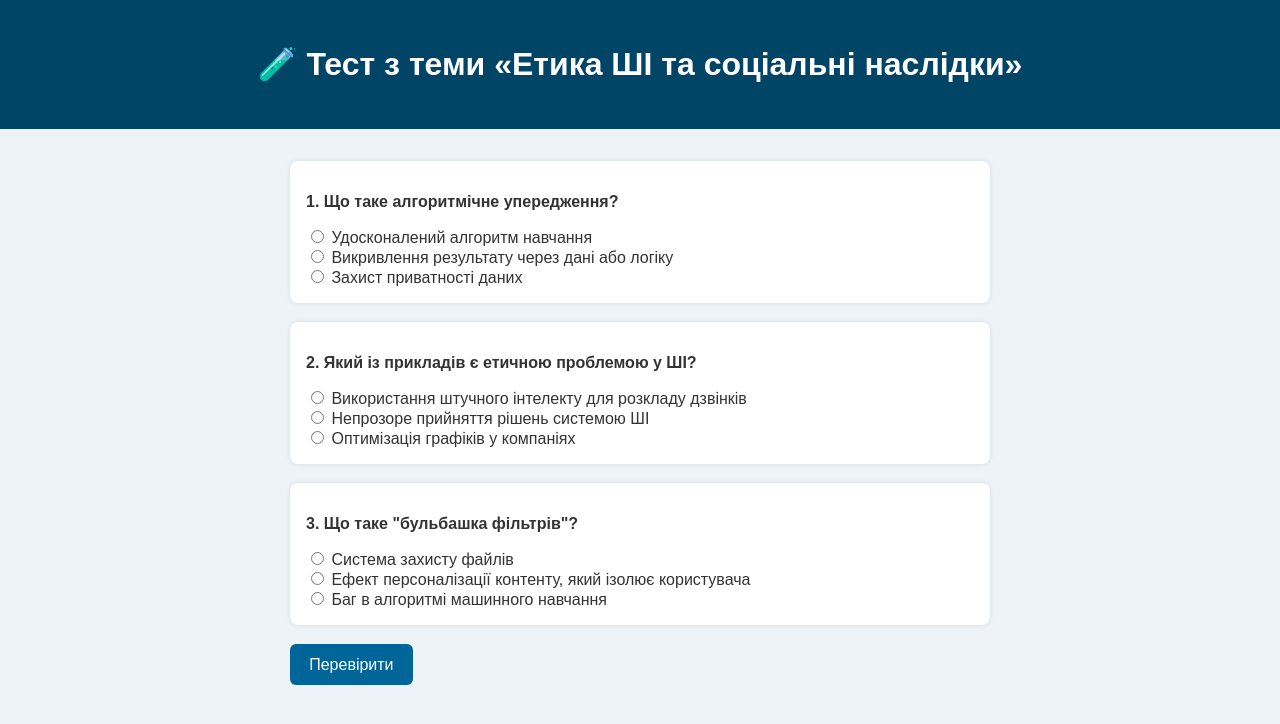
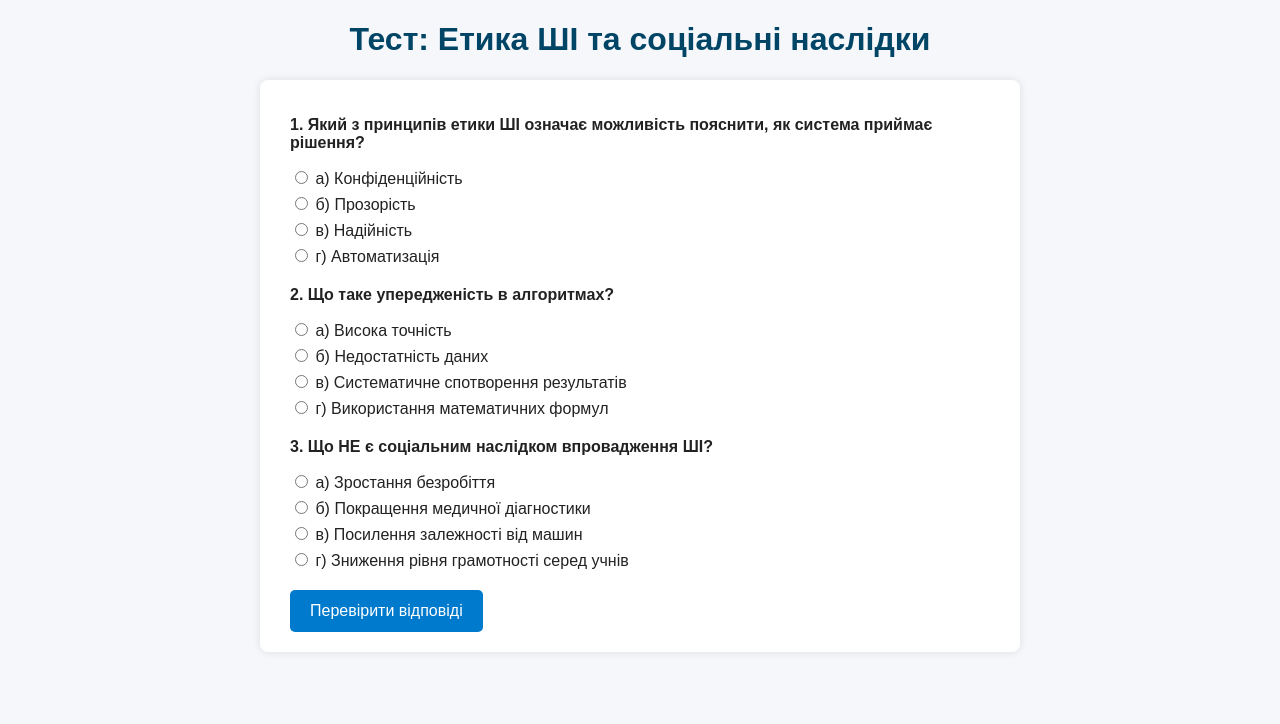
Before and after one commit to LytvynenkoPavlo/Materiak-AI, a plain HTML site: page index.html in a window 1280 px wide. Drawn offline with Linux system fonts and the light colour scheme; files that its build step writes are made by us from their sources.

Commit message:
Update index.html

```diff
--- a/index.html
+++ b/index.html
@@ -1,45 +1,139 @@
 <!DOCTYPE html>
 <html lang="uk">
 <head>
-  <meta charset="UTF-8">
-  <meta name="viewport" content="width=device-width, initial-scale=1">
-  <title>Тест: Етика ШІ</title>
-  <link rel="stylesheet" href="custom.css">
+  <meta charset="UTF-8" />
+  <meta name="viewport" content="width=device-width, initial-scale=1" />
+  <title>Тест: Етика ШІ та соціальні наслідки</title>
+  <style>
+    body {
+      font-family: Arial, sans-serif;
+      margin: 20px;
+      background-color: #f5f7fa;
+      color: #222;
+    }
+    h1 {
+      color: #004466;
+      text-align: center;
+    }
+    form {
+      max-width: 700px;
+      margin: 0 auto;
+      background: white;
+      padding: 20px 30px;
+      border-radius: 8px;
+      box-shadow: 0 0 8px rgba(0,0,0,0.1);
+    }
+    .question {
+      margin-bottom: 20px;
+    }
+    .question p {
+      font-weight: bold;
+    }
+    label {
+      display: block;
+      margin: 6px 0;
+      cursor: pointer;
+    }
+    button {
+      background-color: #007acc;
+      color: white;
+      border: none;
+      padding: 12px 20px;
+      font-size: 1rem;
+      border-radius: 5px;
+      cursor: pointer;
+    }
+    button:hover {
+      background-color: #005f99;
+    }
+    #result {
+      max-width: 700px;
+      margin: 20px auto;
+      background: #fff8dc;
+      padding: 15px 20px;
+      border-left: 6px solid #ffaa00;
+      border-radius: 5px;
+      font-size: 1.1rem;
+    }
+  </style>
 </head>
 <body>
-  <header>
-    <h1>🧪 Тест з теми «Етика ШІ та соціальні наслідки»</h1>
-  </header>
 
-  <main>
-    <form id="quiz-form">
+  <h1>Тест: Етика ШІ та соціальні наслідки</h1>
+
+  <form id="quizForm">
     <div class="question">
-        <p><strong>1. Що таке алгоритмічне упередження?</strong></p>
-        <label><input type="radio" name="q1" value="a"> Удосконалений алгоритм навчання</label><br>
-        <label><input type="radio" name="q1" value="b"> Викривлення результату через дані або логіку</label><br>
-        <label><input type="radio" name="q1" value="c"> Захист приватності даних</label>
+      <p>1. Який з принципів етики ШІ означає можливість пояснити, як система приймає рішення?</p>
+      <label><input type="radio" name="q1" value="a"> а) Конфіденційність</label>
+      <label><input type="radio" name="q1" value="b"> б) Прозорість</label>
+      <label><input type="radio" name="q1" value="c"> в) Надійність</label>
+      <label><input type="radio" name="q1" value="d"> г) Автоматизація</label>
     </div>
 
     <div class="question">
-        <p><strong>2. Який із прикладів є етичною проблемою у ШІ?</strong></p>
-        <label><input type="radio" name="q2" value="a"> Використання штучного інтелекту для розкладу дзвінків</label><br>
-        <label><input type="radio" name="q2" value="b"> Непрозоре прийняття рішень системою ШІ</label><br>
-        <label><input type="radio" name="q2" value="c"> Оптимізація графіків у компаніях</label>
+      <p>2. Що таке упередженість в алгоритмах?</p>
+      <label><input type="radio" name="q2" value="a"> а) Висока точність</label>
+      <label><input type="radio" name="q2" value="b"> б) Недостатність даних</label>
+      <label><input type="radio" name="q2" value="c"> в) Систематичне спотворення результатів</label>
+      <label><input type="radio" name="q2" value="d"> г) Використання математичних формул</label>
     </div>
 
     <div class="question">
-        <p><strong>3. Що таке "бульбашка фільтрів"?</strong></p>
-        <label><input type="radio" name="q3" value="a"> Система захисту файлів</label><br>
-        <label><input type="radio" name="q3" value="b"> Ефект персоналізації контенту, який ізолює користувача</label><br>
-        <label><input type="radio" name="q3" value="c"> Баг в алгоритмі машинного навчання</label>
+      <p>3. Що НЕ є соціальним наслідком впровадження ШІ?</p>
+      <label><input type="radio" name="q3" value="a"> а) Зростання безробіття</label>
+      <label><input type="radio" name="q3" value="b"> б) Покращення медичної діагностики</label>
+      <label><input type="radio" name="q3" value="c"> в) Посилення залежності від машин</label>
+      <label><input type="radio" name="q3" value="d"> г) Зниження рівня грамотності серед учнів</label>
     </div>
 
-      <button type="submit">Перевірити</button>
+    <button type="submit">Перевірити відповіді</button>
   </form>
 
-    <div id="result" class="hidden"></div>
-  </main>
+  <div id="result" style="display:none;"></div>
 
-  <script src="interactive.js"></script>
+  <script>
+    document.getElementById('quizForm').addEventListener('submit', function(e) {
+      e.preventDefault();
+
+      const answers = {
+        q1: 'b', // Прозорість
+        q2: 'c', // Систематичне спотворення результатів
+        q3: 'd'  // Зниження рівня грамотності серед учнів (НЕ є)
+      };
+
+      let score = 0;
+      let total = Object.keys(answers).length;
+      let unanswered = 0;
+
+      for (let q in answers) {
+        const selected = document.querySelector(input[name="${q}"]:checked);
+        if (!selected) {
+          unanswered++;
+        } else if (selected.value === answers[q]) {
+          score++;
+        }
+      }
+
+      const resultDiv = document.getElementById('result');
+      if (unanswered > 0) {
+        resultDiv.style.display = 'block';
+        resultDiv.innerHTML = <p style="color:red;">Будь ласка, відповісти на всі питання! Ви пропустили ${unanswered}.</p>;
+        return;
+      }
+
+      let message = <p>Ваш результат: <strong>${score} з ${total}</strong>.</p>;
+if(score === total) {
+        message += "<p>Відмінно! Ви добре розумієте етичні аспекти ШІ.</p>";
+      } else if(score >= total / 2) {
+        message += "<p>Непогано, але варто ще раз переглянути матеріал.</p>";
+      } else {
+        message += "<p>Рекомендуємо повторити тему для кращого розуміння.</p>";
+      }
+
+      resultDiv.style.display = 'block';
+      resultDiv.innerHTML = message;
+    });
+  </script>
+
 </body>
 </html>
```
Lines whose indentation alone changed are shown as unchanged.
